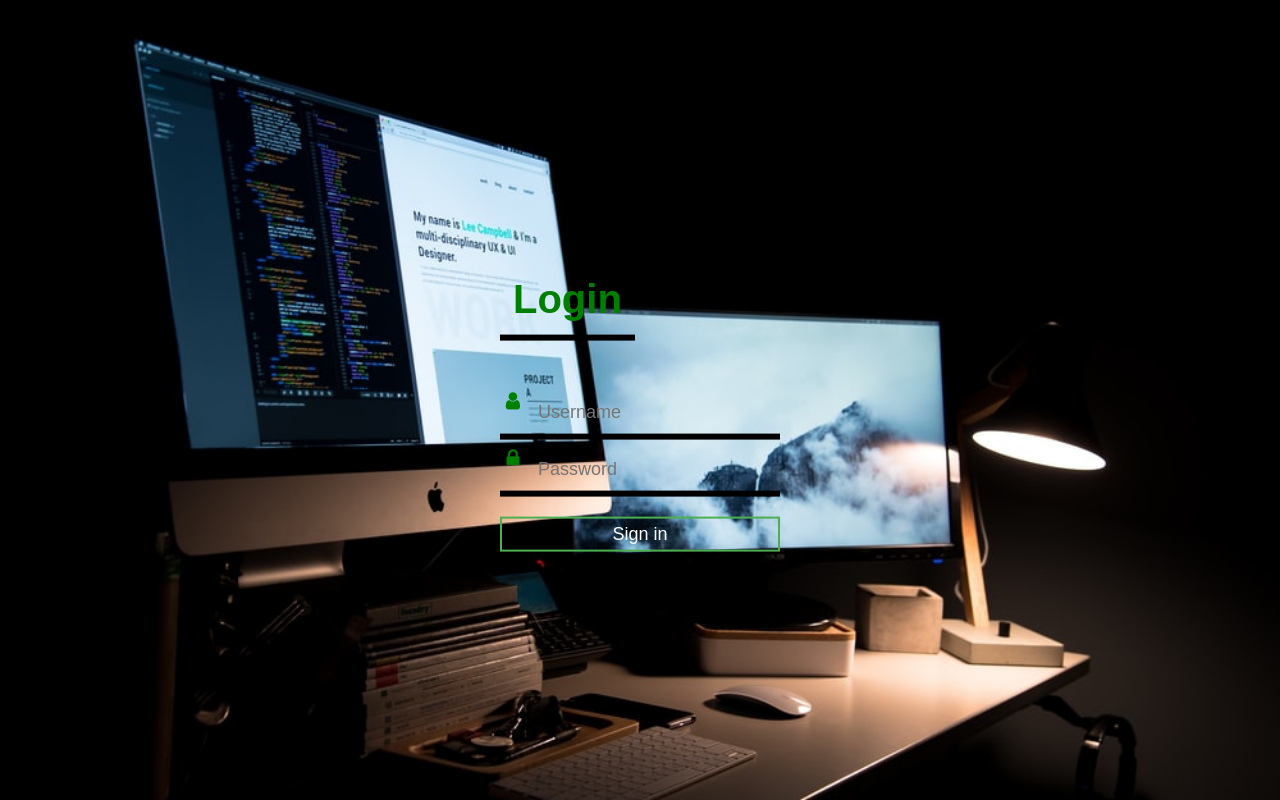
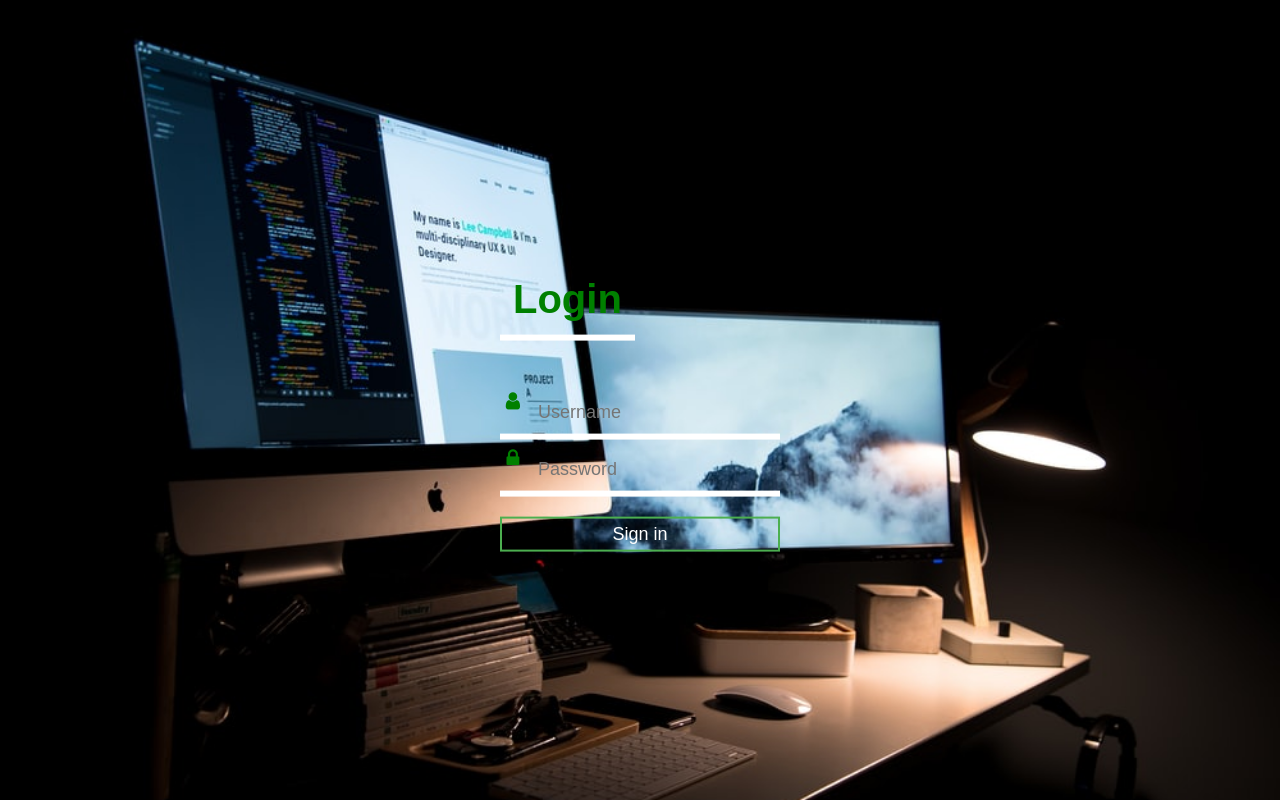
Before and after one commit to Camillachukx/Login-Page, a plain HTML site: page index.html in a window 1280 px wide. Drawn offline with Linux system fonts and the light colour scheme.

Commit message:
Update style.css

```diff
--- a/style.css
+++ b/style.css
@@ -17,7 +17,7 @@ body{
 .login-box h1{
     float: left;
     font-size: 40px;
-    border-bottom: 6px solid black;
+    border-bottom: 6px solid white;
     margin-bottom: 50px;
     padding: 13px;
 }
@@ -27,7 +27,7 @@ body{
     font-size: 20px;
     padding: 80x 0;
     margin: 8px 0;
-    border-bottom: 6px solid black;
+    border-bottom: 6px solid white;
 }
 .textbox i{
     width: 26px;
```
